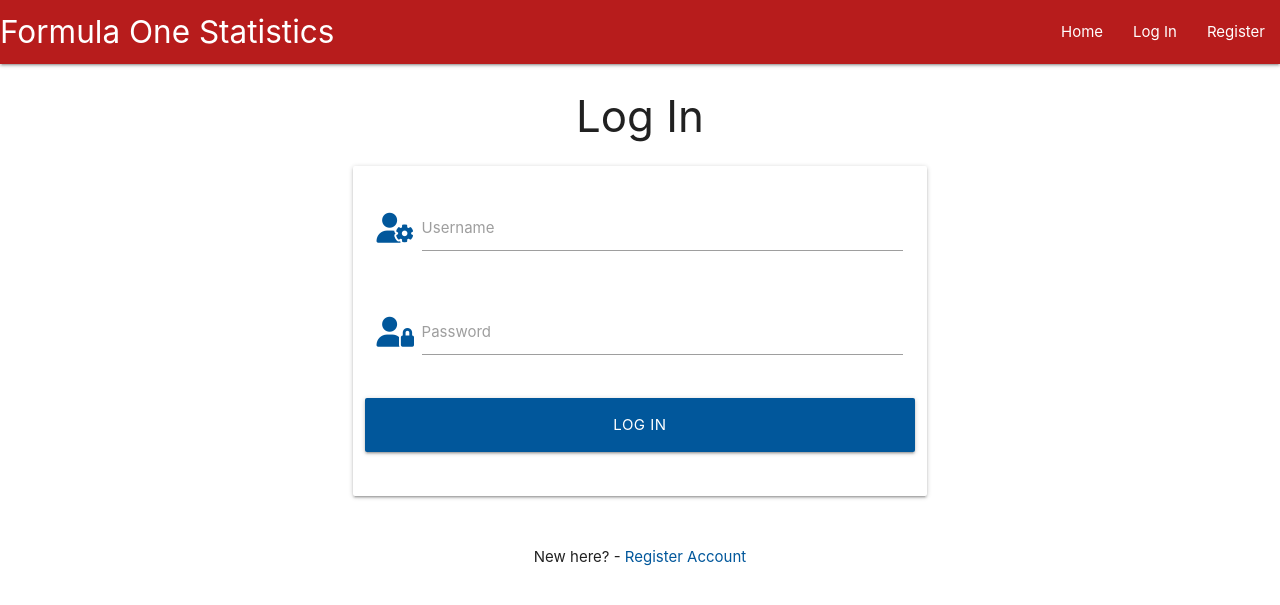
After one commit to Fatheed7/formula-one-stats, a Flask app: page /login in a window 1280 px wide. The commit adds this page. Shown: the top 605 px of the page. Run offline with Flask 2, Linux system fonts and the light colour scheme; some libraries are stand-ins or nearby versions.

Commit message:
Added profile, register, login and logout functionality

```diff
--- a/app.py
+++ b/app.py
@@ -8,6 +8,7 @@ from flask import (Blueprint, Flask, flash, redirect, render_template, request,
 from matplotlib.figure import Figure
 from flask_paginate import Pagination, get_page_parameter
 from flask_pymongo import PyMongo
+from werkzeug.security import generate_password_hash, check_password_hash
 
 if os.path.exists("env.py"):
     import env
@@ -114,6 +115,78 @@ def view_season(season_id):
     return render_template(
         "view_season.html", races=races, seasons=seasons)
 
+@app.route("/register", methods=["GET", "POST"])
+def register():
+    if request.method == "POST":
+        # check if username already exists in db
+        existing_user = mongo.db.users.find_one(
+            {"username": request.form.get("username").lower()})
+
+        if existing_user:
+            flash("Username already exists")
+            return redirect(url_for("register"))
+
+        register = {
+            "username": request.form.get("username").lower(),
+            "password": generate_password_hash(request.form.get("password"))
+        }
+        mongo.db.users.insert_one(register)
+
+        # put the new user into 'session' cookie
+        session["user"] = request.form.get("username").lower()
+        flash("Registration Successful!")
+        return redirect(url_for("profile", username=session["user"]))
+
+    return render_template("register.html")
+
+
+@app.route("/login", methods=["GET", "POST"])
+def login():
+    if request.method == "POST":
+        # check if username exists in db
+        existing_user = mongo.db.users.find_one(
+            {"username": request.form.get("username").lower()})
+
+        if existing_user:
+            # ensure hashed password matches user input
+            if check_password_hash(
+                    existing_user["password"], request.form.get("password")):
+                        session["user"] = request.form.get("username").lower()
+                        flash("Welcome, {}".format(
+                            request.form.get("username")))
+                        return redirect(url_for(
+                            "profile", username=session["user"]))
+            else:
+                # invalid password match
+                flash("Incorrect Username and/or Password")
+                return redirect(url_for("login"))
+
+        else:
+            # username doesn't exist
+            flash("Incorrect Username and/or Password")
+            return redirect(url_for("login"))
+
+    return render_template("login.html")
+
+
+@app.route("/logout")
+def logout():
+    # remove user from session cookie
+    flash("You have been logged out")
+    session.pop("user")
+    return redirect(url_for("login"))
+
+@app.route("/profile/<username>", methods=["GET", "POST"])
+def profile(username):
+    # grab the session user's username from db
+    username = mongo.db.users.find_one(
+        {"username": session["user"]})["username"]
+
+    if session["user"]:
+        return render_template("profile.html", username=username)
+
+    return redirect(url_for("login"))
+
 if __name__ == "__main__":
     app.run(host=os.environ.get("IP"),
     port=int(os.environ.get("PORT")),
--- a/templates/base.html
+++ b/templates/base.html
@@ -35,11 +35,18 @@
           ></a>
           <ul class="right hide-on-med-and-down"></li>
             <li><a href="{{url_for('home')}}">Home</a></li>
+             {% if session.user %}
             <li><a href="{{url_for('circuits')}}">Circuits</a></li>
             <li><a href="{{url_for('constructors')}}">Constructors</a></li>
             <li><a href="{{url_for('drivers')}}">Drivers</a></li>
             <li><a href="{{url_for('races')}}">Races</a></li>
             <li><a href="{{url_for('seasons')}}">Seasons</a></li>
+            <li> | </li>
+            <li><a href="{{url_for('logout')}}">Logout</a></li>
+             {% else %}
+            <li><a href="{{url_for('login')}}">Log In</a></li>
+            <li><a href="{{url_for('register')}}">Register</a></li>
+            {% endif %}
           </ul>
         </div>
       </nav>
@@ -58,6 +65,15 @@
           <li><a href="{{url_for('seasons')}}">Seasons</a></li>
       </ul>
     </header>
+        <section>
+      <!-- flash messages -->
+      {% with messages = get_flashed_messages() %} {% if messages %} {% for
+      message in messages %}
+      <div class="row flashes">
+        <h4 class="light-blue lighten-4 center-align">{{ message }}</h4>
+      </div>
+      {% endfor %} {% endif %} {% endwith %}
+    </section>
         <main class="container">{% block content %} {% endblock %}</main>
     <script
       src="https://code.jquery.com/jquery-3.6.0.min.js"
--- /dev/null
+++ b/templates/login.html
@@ -0,0 +1,71 @@
+{% extends "base.html" %} {% block content %}
+
+<h3 class="center-align">Log In</h3>
+
+<div class="row">
+  <form
+    class="col s12 m8 offset-m2"
+    method="POST"
+    action="{{ url_for('login')}}"
+  >
+    <div class="card-panel">
+      <div class="row">
+        <div class="input-field col s12">
+          <i
+            class="fa-solid fa-user-gear prefix light-blue-text text-darken-4"
+          ></i>
+          <input
+            id="username"
+            name="username"
+            type="text"
+            minlength="5"
+            maxlength="15"
+            pattern="^[a-zA-Z0-9]{5,15}$"
+            class="validate"
+            required
+          />
+          <label for="username">Username</label>
+        </div>
+      </div>
+      <div class="row">
+        <div class="input-field col s12">
+          <i
+            class="fa-solid fa-user-lock prefix light-blue-text text-darken-4"
+          ></i>
+          <input
+            id="password"
+            name="password"
+            type="password"
+            minlength="5"
+            maxlength="15"
+            pattern="^[a-zA-Z0-9]{5,15}$"
+            class="validate"
+            required
+          />
+          <label for="password">Password</label>
+        </div>
+      </div>
+      <div class="row">
+        <button
+          type="submit"
+          class="col s12 btn-large light-blue darken-4 text-shadow"
+        >
+          Log In
+        </button>
+      </div>
+    </div>
+  </form>
+</div>
+
+<div class="row">
+  <div class="col s12">
+    <p class="center-align">
+      New here? -
+      <a href="{{url_for('register')}}" class="light-blue-text text-darken-4"
+        >Register Account</a
+      >
+    </p>
+  </div>
+</div>
+
+{% endblock %}
```
Also changed, not shown: templates/drivers.html (+7 -9 lines), templates/home.html (+7 -1 lines), templates/profile.html (added, +13 -0 lines), templates/register.html (added, +71 -0 lines).
